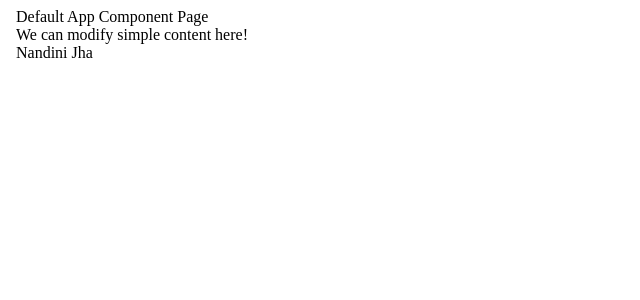
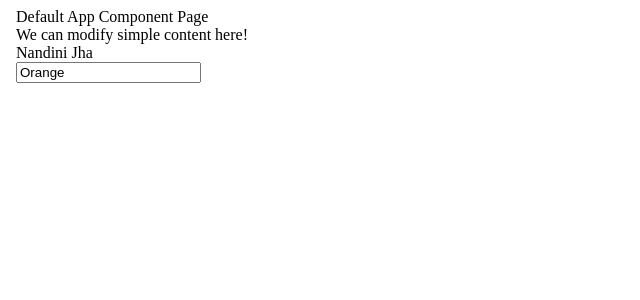
Before and after one commit to SmartNandini/AngularAppLearn1, an Angular app: page / in a window 1280 px wide. Shown: the top 300 px of the page, without its empty margins (0-640 px from the left). Built offline with nearby package versions, Linux system fonts and the light colour scheme.

Commit message:
Property Binding done!

```diff
--- a/src/app/app.component.html
+++ b/src/app/app.component.html
@@ -3,7 +3,9 @@
   <body>
     Default App Component Page<br>
     We can modify simple content here!<br>
-    {{name}}
+    {{name}}<br>
+    <input [value]="fruit">
+
   </body>
 </html>
 <router-outlet />
--- a/src/app/app.component.ts
+++ b/src/app/app.component.ts
@@ -10,5 +10,6 @@ import { RouterOutlet } from '@angular/router';
 })
 export class AppComponent {
   title = 'MyAppName';
-  name = 'Nandini Jha'
+  name = 'Nandini Jha';
+  fruit = 'Orange';
 }
```
